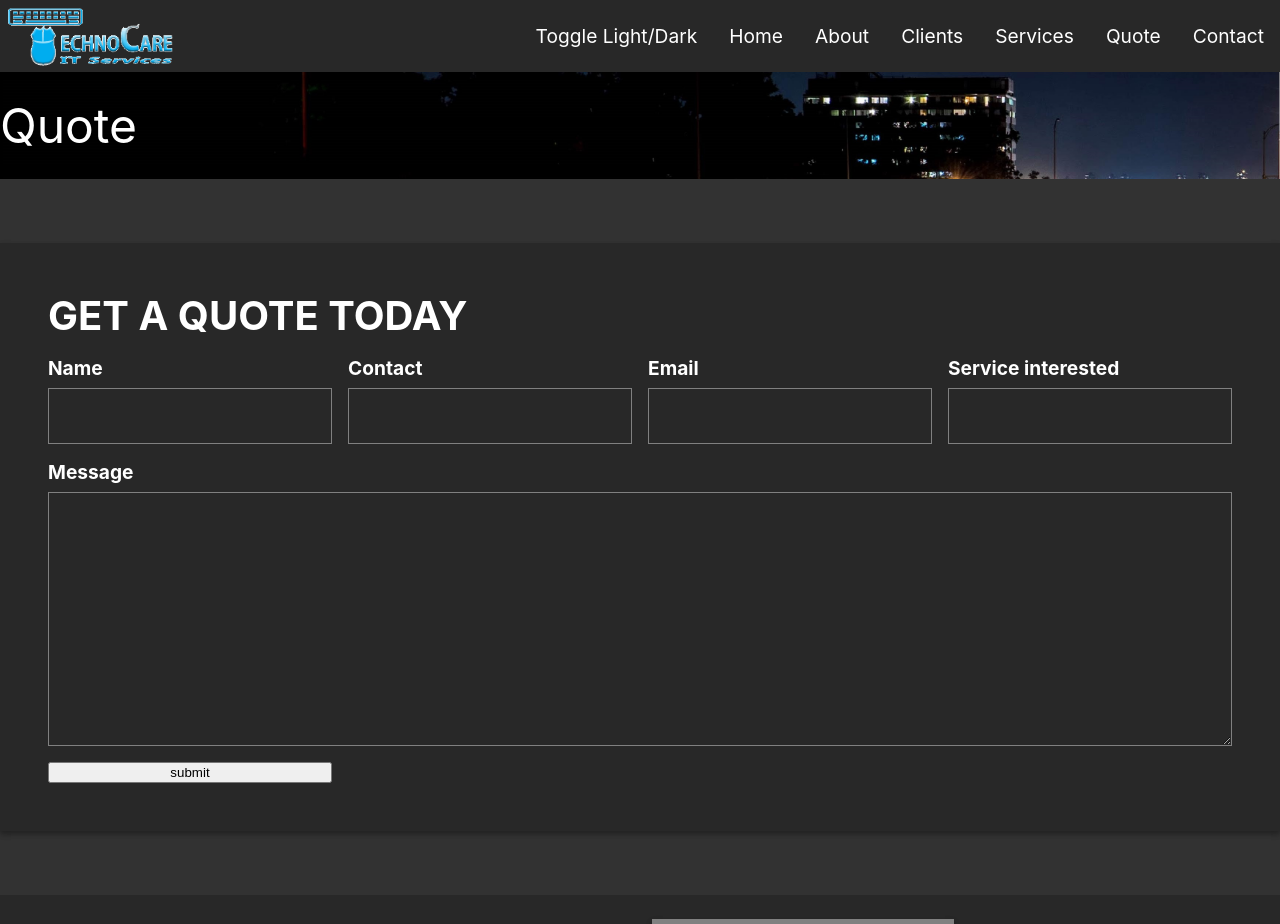
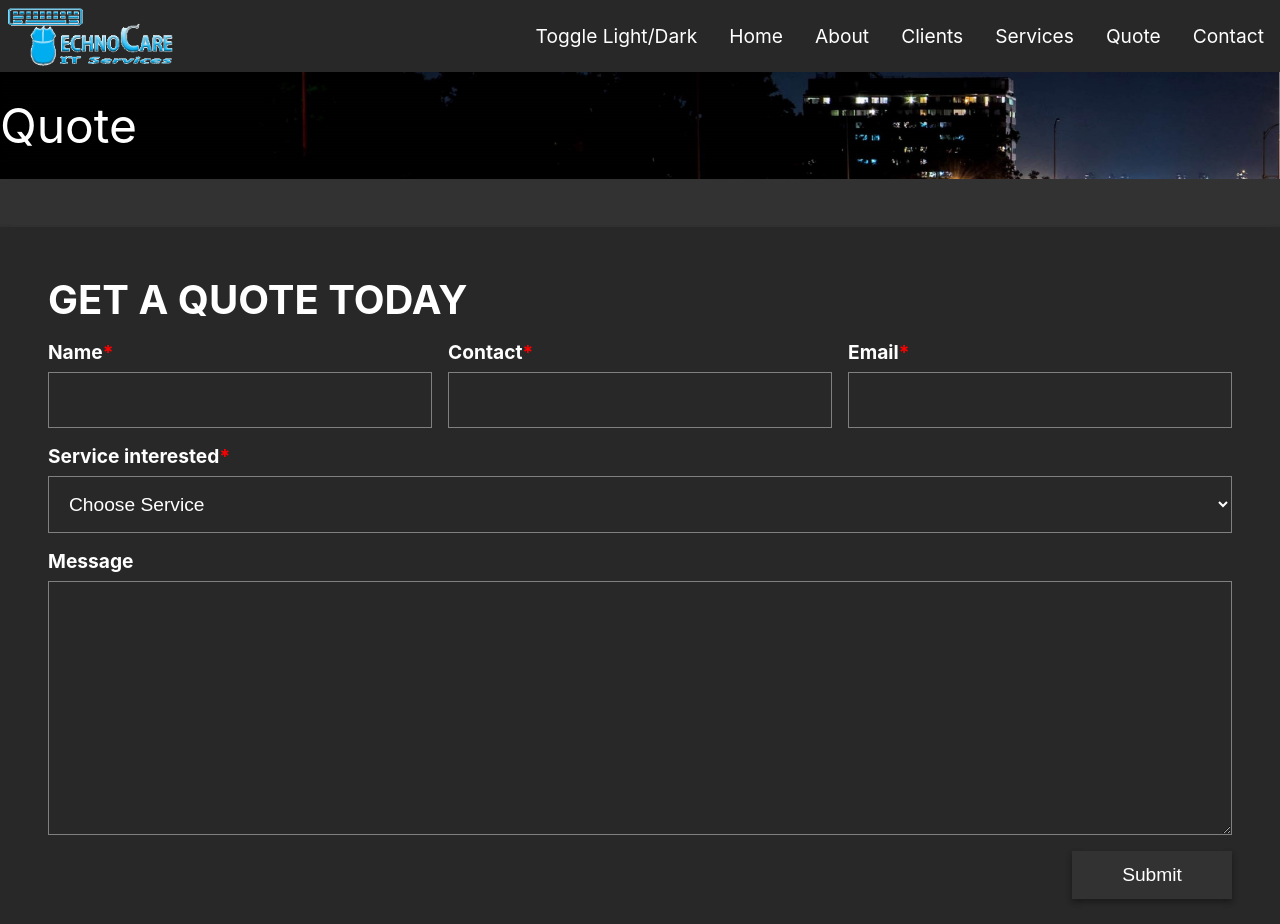
Before and after one commit to Zettoy/techno-care, a React (Create React App) app: page /quote in a window 1280 px wide. Shown: the top 924 px of the page. Built offline with nearby package versions, Linux system fonts and the light colour scheme; the HTML template or start-up script is replaced by a standard one.

Commit message:
Quote page in process

```diff
--- a/src/pages/home/components/Services.js
+++ b/src/pages/home/components/Services.js
@@ -75,7 +75,7 @@ function Services() {
 
   return (
     <Paper color="secondary">
-      <Container style={{padding: '5rem 0'}}>
+      <Container style={{padding: '3rem 0'}}>
         <Title style={{marginBottom: '3.5rem'}}>
           OUR SERVICES
         </Title>
--- a/src/pages/home/components/SlideShow.js
+++ b/src/pages/home/components/SlideShow.js
@@ -23,16 +23,22 @@ const useStyles = createUseStyles(theme => ({
     alignItems: 'center',
     position: 'relative',
     backgroundColor: 'black',
+    '& $img, & $mask': {
+      position: 'absolute',
+      width: '100%',
+      height: '100%',
+    }
   },
   img: {
-    position: 'absolute',
-    width: '100%',
-    height: '100%',
     zIndex: 1,
     opacity: 0,
     backgroundSize: 'cover',
     animationName: '$fade',
     animationIterationCount: 'infinite'
+  },
+  mask: {
+    zIndex: 2,
+    backgroundColor: 'rgba(0, 0, 0, 0.3)'
   },
   content: {
     zIndex: 2,
@@ -41,20 +47,20 @@ const useStyles = createUseStyles(theme => ({
     alignItems: 'flex-start',
     color: 'white',
     '& $title, & $subtitle, & $button': {
-      margin: '1rem 0',
       animationDuration: '1s',
       animationName: '$slide',
     }
   },
   title: {
-    fontSize: '9em'
+    fontSize: '6em'
   },
   subtitle: {
-    fontSize: '6em'
+    fontSize: '3em',
   },
   button: {
-    padding: '1em 2em',
-    fontSize: '1.5em',
+    marginTop: '4rem',
+    padding: '1em 1.5em',
+    fontSize: '1.3em',
   }
 }));
 
@@ -72,10 +78,11 @@ function SlideShow() {
                 animationDelay: `${images.indexOf(item) * 8}s`
               }}/>
       ))}
+      <span className={classes.mask}/>
       <Container className={classes.content}>
-        <span className={classes.title}>Title</span>
-        <span className={classes.subtitle}>Subtitle</span>
-        <Link to="/about"><Button className={classes.button}>Learn More</Button></Link>
+        <span className={classes.title}><strong>TechnoCare IT Services</strong></span>
+        <span className={classes.subtitle}>Your satisfaction, our desire.</span>
+        <Link to="/quote"><Button className={classes.button}>GET A QUOTE</Button></Link>
       </Container>
     </div>
   );
--- a/src/pages/quote/components/Body.js
+++ b/src/pages/quote/components/Body.js
@@ -3,6 +3,8 @@ import { createUseStyles } from "react-jss";
 
 import Container from "../../../util/Container";
 import Paper from "../../../util/Paper";
+import Button from "../../../util/Button";
+import services from "../../../config/services";
 
 const useStyles = createUseStyles(theme => ({
   title: {
@@ -19,31 +21,30 @@ const useStyles = createUseStyles(theme => ({
     color: theme.palette.text.primary
   },
   container: {
-    paddingTop: '4rem',
-    paddingBottom: '4rem',
+    padding: '3rem 0',
   },
   quote: {
     boxSizing: 'border-box',
     padding: '3rem',
     color: theme.palette.text.primary,
-    '& span': {
-      fontSize: '2.5em'
-    }
   },
   form: {
     marginTop: '1rem',
     display: 'grid',
     gridGap: '1rem',
-    gridTemplateColumns: 'repeat(4, 1fr)'
+    gridTemplateColumns: 'repeat(12, 1fr)'
   },
   formItem: {
     display: 'flex',
     flexDirection: 'column',
     '& label': {
       fontSize: '1.2rem',
-      marginBottom: '0.5rem'
+      marginBottom: '0.5rem',
+      '& span': {
+        color: 'red',
+      }
     },
-    '& input, & textarea': {
+    '& input, & select, & textarea': {
       boxSizing: 'border-box',
       width: '100%',
       backgroundColor: theme.palette.background.primary,
@@ -59,6 +60,14 @@ const useStyles = createUseStyles(theme => ({
       }
     },
   },
+  button: {
+    backgroundColor: theme.palette.background.secondary,
+    gridColumn: '1 / 13',
+    justifySelf: 'flex-end',
+    width: '10rem',
+    fontSize: '1.2em',
+    padding: '0.8rem',
+  }
 }));
 
 function Body() {
@@ -68,29 +77,34 @@ function Body() {
     <Paper className={classes.root} color="secondary">
       <Container className={classes.container}>
         <Paper color="primary" elevation="2" className={classes.quote}>
-          <span><strong>GET A QUOTE TODAY</strong></span>
+          <span style={{fontSize: '2.5rem'}}><strong>GET A QUOTE TODAY</strong></span>
           <form className={classes.form}>
-            <div className={classes.formItem}>
-              <label htmlFor="name"><strong>Name</strong></label>
+            <div className={classes.formItem} style={{gridColumn: '1 / 5'}}>
+              <label htmlFor="name"><strong>Name</strong><span><strong>*</strong></span></label>
               <input type="text" id="name" name="name" required/>
             </div>
-            <div className={classes.formItem}>
-              <label htmlFor="contact"><strong>Contact</strong></label>
+            <div className={classes.formItem} style={{gridColumn: '5 / 9'}}>
+              <label htmlFor="contact"><strong>Contact</strong><span><strong>*</strong></span></label>
               <input type="text" id="contact" name="contact" required/>
             </div>
-            <div className={classes.formItem}>
-              <label htmlFor="email"><strong>Email</strong></label>
+            <div className={classes.formItem} style={{gridColumn: '9 / 13'}}>
+              <label htmlFor="email"><strong>Email</strong><span><strong>*</strong></span></label>
               <input type="email" id="email" name="email" required/>
             </div>
-            <div className={classes.formItem}>
-              <label htmlFor="service"><strong>Service interested</strong></label>
-              <input type="text" id="service" name="service" required/>
+            <div className={classes.formItem} style={{gridColumn: '1 / 13'}}>
+              <label htmlFor="service"><strong>Service interested</strong><span><strong>*</strong></span></label>
+              <select id="service" name="service" required>
+                <option value="">Choose Service</option>
+                {services.map(item => (
+                  <option value={item.label}>{item.label}</option>
+                ))}
+              </select>
             </div>
-            <div className={classes.formItem} style={{gridColumn: '1 / 5'}}>
+            <div className={classes.formItem} style={{gridColumn: '1 / 13'}}>
               <label htmlFor="message"><strong>Message</strong></label>
-              <textarea id="message" name="message" rows="10" required/>
+              <textarea id="message" name="message" rows="10"/>
             </div>
-            <input type="button" value="submit"/>
+            <Button className={classes.button} type="input">Submit</Button>
           </form>
         </Paper>
       </Container>
--- a/src/util/Button.js
+++ b/src/util/Button.js
@@ -19,14 +19,21 @@ const useStyle = createUseStyles(theme => ({
   }
 }));
 
-function Button({className, style, onClick, ...props}) {
+function Button({className, style, onClick, type, ...props}) {
   const classes = useStyle();
 
-  return (
-    <button className={classNames(className, classes.root)} style={style} onClick={onClick}>
-      {props.children}
-    </button>
-  )
+  if (type === 'input') {
+    return (
+      <input className={classNames(className, classes.root)} style={style} onClick={onClick}
+             type="button" value={props.children}/>
+    );
+  } else {
+    return (
+      <button className={classNames(className, classes.root)} style={style} onClick={onClick}>
+        {props.children}
+      </button>
+    );
+  }
 }
 
 export default Button;
```
